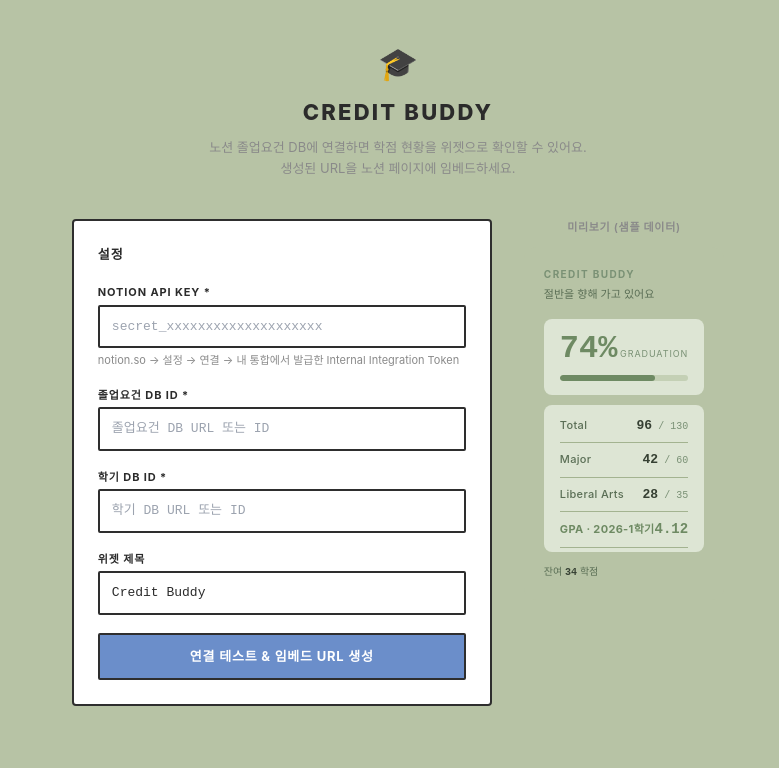
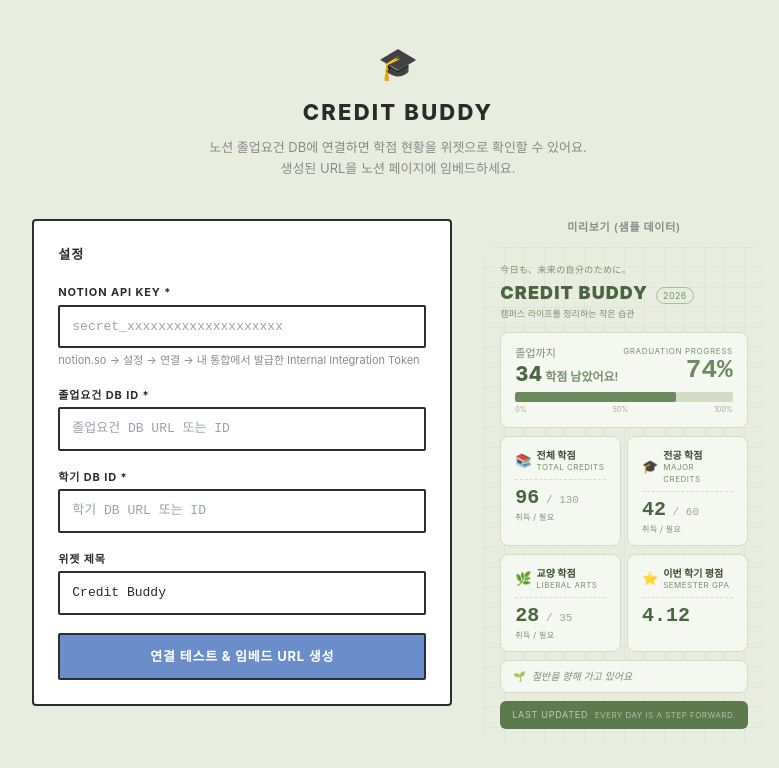
Before and after one commit to jyj97122512-creator/notion-campuse-grad-credit-widget, a Next.js app: page / in a window 1280 px wide. Shown: the top 768 px of the page, without its empty margins (242-1021 px from the left). Built offline with nearby package versions, Linux system fonts and the light colour scheme.

Commit message:
design: v3 - Japanese campus planner style (reference match)

```diff
--- a/src/app/globals.css
+++ b/src/app/globals.css
@@ -3,11 +3,11 @@
 @tailwind utilities;
 
 :root {
-  --bg: #B7C3A5;
-  --card: #DDE5D4;
-  --accent: #6E8A63;
-  --text: #364033;
-  --muted: #5A6E55;
+  --bg: #E8EDE0;
+  --card: #F5F7F1;
+  --accent: #4A6640;
+  --text: #3A4A35;
+  --muted: #7A9170;
 }
 
 * {
--- a/src/components/CreditWidget.tsx
+++ b/src/components/CreditWidget.tsx
@@ -4,15 +4,18 @@
 import { getStatusMessage } from '@/lib/credit-calculator'
 
 const C = {
-  bg: '#B7C3A5',
-  card: '#DDE5D4',
-  cardAlt: '#CDD8C2',
-  accent: '#6E8A63',
-  text: '#364033',
-  muted: '#5A6E55',
-  mutedLight: '#7A9175',
-  progressEmpty: '#C4D0B5',
-  divider: '#A3B390',
+  bg: '#E8EDE0',
+  card: '#F5F7F1',
+  cardBorder: '#D4DCC8',
+  accentDark: '#4A6640',
+  accentMid: '#6B8A5E',
+  accentLight: '#A8BC98',
+  text: '#3A4A35',
+  muted: '#7A9170',
+  mutedLight: '#9AAD8E',
+  footer: '#5C7A4E',
+  footerText: '#E8EDE0',
+  progressBg: '#D4DCC8',
 }
 
 interface Props {
@@ -21,57 +24,58 @@
   updatedAt?: string
 }
 
-function StatRow({
+function StatCard({
+  icon,
   label,
+  sublabel,
   earned,
   required,
-  highlight = false,
 }: {
+  icon: string
   label: string
+  sublabel: string
   earned: number | string
   required?: number
-  highlight?: boolean
 }) {
   return (
     <div
       style={{
-        display: 'flex',
-        justifyContent: 'space-between',
-        alignItems: 'baseline',
-        padding: '7px 0',
-        borderBottom: `1px solid ${C.divider}`,
+        background: C.card,
+        border: `1px solid ${C.cardBorder}`,
+        borderRadius: '8px',
+        padding: '12px 14px 10px',
+        flex: 1,
       }}
     >
-      <span
-        style={{
-          fontSize: '11px',
-          color: highlight ? C.accent : C.muted,
-          fontWeight: highlight ? 700 : 500,
-          letterSpacing: '0.03em',
-        }}
-      >
-        {label}
-      </span>
-      <span
-        style={{
-          fontFamily: '"DM Mono", "Courier New", monospace',
-          fontSize: highlight ? '14px' : '13px',
-          fontWeight: 700,
-          color: highlight ? C.accent : C.text,
-        }}
-      >
+      {/* icon + label */}
+      <div style={{ display: 'flex', alignItems: 'center', gap: '5px', marginBottom: '6px' }}>
+        <span style={{ fontSize: '13px' }}>{icon}</span>
+        <div>
+          <div style={{ fontSize: '10px', fontWeight: 700, color: C.text, lineHeight: 1.2 }}>{label}</div>
+          <div style={{ fontSize: '8px', color: C.muted, letterSpacing: '0.06em', textTransform: 'uppercase' }}>{sublabel}</div>
+        </div>
+      </div>
+      {/* divider */}
+      <div style={{ borderTop: `1px dashed ${C.cardBorder}`, marginBottom: '8px' }} />
+      {/* value */}
+      <div style={{ fontFamily: '"Courier New", monospace', fontWeight: 700, color: C.accentDark, fontSize: '20px', lineHeight: 1 }}>
         {earned}
         {required !== undefined && (
-          <span style={{ fontSize: '10px', color: C.mutedLight, fontWeight: 400 }}>
+          <span style={{ fontSize: '11px', color: C.mutedLight, fontWeight: 400 }}>
             &nbsp;/&nbsp;{required}
           </span>
         )}
-      </span>
+      </div>
+      {required !== undefined && (
+        <div style={{ fontSize: '8px', color: C.muted, marginTop: '3px', letterSpacing: '0.04em' }}>
+          취득 / 필요
+        </div>
+      )}
     </div>
   )
 }
 
-export default function CreditWidget({ summary, title = 'Credit Buddy', updatedAt }: Props) {
+export default function CreditWidget({ summary, title = 'CREDIT BUDDY', updatedAt }: Props) {
   const { requiredCredits, earnedCredits, remainingCredits, progressRate, major, liberalArts, currentSemester } =
     summary
 
@@ -81,29 +85,49 @@
     <div
       style={{
         background: C.bg,
+        backgroundImage: `
+          linear-gradient(${C.cardBorder}55 1px, transparent 1px),
+          linear-gradient(90deg, ${C.cardBorder}55 1px, transparent 1px)
+        `,
+        backgroundSize: '20px 20px',
         borderRadius: '12px',
-        padding: '20px',
+        padding: '16px',
         width: '100%',
-        maxWidth: '300px',
+        maxWidth: '340px',
         fontFamily: '-apple-system, BlinkMacSystemFont, "Helvetica Neue", sans-serif',
       }}
     >
       {/* ── Header ── */}
-      <div style={{ marginBottom: '16px' }}>
-        <div
+      <div style={{ marginBottom: '12px' }}>
+        <div style={{ fontSize: '9px', color: C.muted, letterSpacing: '0.04em', marginBottom: '2px' }}>
+          今日も、未来の自分のために。
+        </div>
+        <div style={{ display: 'flex', alignItems: 'baseline', gap: '8px' }}>
+          <span
             style={{
-            fontSize: '10px',
-            fontWeight: 700,
-            color: C.mutedLight,
-            letterSpacing: '0.14em',
-            textTransform: 'uppercase',
-            marginBottom: '4px',
+              fontSize: '18px',
+              fontWeight: 900,
+              color: C.accentDark,
+              letterSpacing: '0.06em',
             }}
           >
             {title}
+          </span>
+          <span
+            style={{
+              fontSize: '9px',
+              color: C.muted,
+              border: `1px solid ${C.accentLight}`,
+              borderRadius: '99px',
+              padding: '1px 6px',
+              letterSpacing: '0.04em',
+            }}
+          >
+            {new Date().getFullYear()}
+          </span>
         </div>
-        <div style={{ fontSize: '11px', color: C.muted }}>
-          {getStatusMessage(remainingCredits)}
+        <div style={{ fontSize: '9px', color: C.muted, marginTop: '1px' }}>
+          캠퍼스 라이프를 정리하는 작은 습관
         </div>
       </div>
 
@@ -111,48 +135,44 @@
       <div
         style={{
           background: C.card,
+          border: `1px solid ${C.cardBorder}`,
           borderRadius: '8px',
-          padding: '14px 16px',
-          marginBottom: '10px',
+          padding: '12px 14px',
+          marginBottom: '8px',
         }}
       >
+        <div style={{ display: 'flex', justifyContent: 'space-between', alignItems: 'flex-start', marginBottom: '8px' }}>
+          <div>
+            <div style={{ fontSize: '11px', color: C.muted, marginBottom: '2px' }}>졸업까지</div>
+            <div style={{ fontSize: '20px', fontWeight: 800, color: C.accentDark, lineHeight: 1 }}>
+              {remainingCredits}
+              <span style={{ fontSize: '12px', fontWeight: 600, color: C.muted }}> 학점 남았어요!</span>
+            </div>
+          </div>
+          <div style={{ textAlign: 'right' }}>
+            <div style={{ fontSize: '8px', color: C.muted, letterSpacing: '0.08em', textTransform: 'uppercase' }}>
+              GRADUATION PROGRESS
+            </div>
             <div
               style={{
-            display: 'flex',
-            justifyContent: 'space-between',
-            alignItems: 'baseline',
-            marginBottom: '10px',
-          }}
-        >
-          <span
-            style={{
-              fontFamily: '"DM Mono", "Courier New", monospace',
-              fontSize: '32px',
+                fontSize: '26px',
                 fontWeight: 700,
-              color: C.accent,
+                fontFamily: '"Courier New", monospace',
+                color: C.accentMid,
                 lineHeight: 1,
               }}
             >
               {pct}%
-          </span>
-          <span
-            style={{
-              fontSize: '9px',
-              color: C.mutedLight,
-              letterSpacing: '0.1em',
-              textTransform: 'uppercase',
-            }}
-          >
-            graduation
-          </span>
             </div>
-
-        {/* Progress Bar */}
+          </div>
+        </div>
+        {/* Progress bar */}
+        <div style={{ position: 'relative' }}>
           <div
             style={{
-            height: '6px',
-            background: C.progressEmpty,
-            borderRadius: '99px',
+              height: '10px',
+              background: C.progressBg,
+              borderRadius: '2px',
               overflow: 'hidden',
             }}
           >
@@ -162,61 +182,81 @@
                 {
                   height: '100%',
                   width: `${pct}%`,
-                background: C.accent,
-                borderRadius: '99px',
+                  background: C.accentMid,
+                  borderRadius: '2px',
                   '--target-width': `${pct}%`,
                 } as React.CSSProperties
               }
             />
           </div>
+          {/* markers */}
+          <div style={{ display: 'flex', justifyContent: 'space-between', marginTop: '3px' }}>
+            {['0%', '50%', '100%'].map((m) => (
+              <span key={m} style={{ fontSize: '7px', color: C.mutedLight }}>{m}</span>
+            ))}
+          </div>
+        </div>
       </div>
 
-      {/* ── Stats Card ── */}
+      {/* ── Stat Cards ── */}
+      <div style={{ display: 'flex', gap: '6px', marginBottom: '8px' }}>
+        <StatCard icon="📚" label="전체 학점" sublabel="Total Credits" earned={earnedCredits} required={requiredCredits} />
+        <StatCard icon="🎓" label="전공 학점" sublabel="Major Credits" earned={major.earned} required={major.required} />
+      </div>
+      <div style={{ display: 'flex', gap: '6px', marginBottom: '8px' }}>
+        <StatCard icon="🌿" label="교양 학점" sublabel="Liberal Arts" earned={liberalArts.earned} required={liberalArts.required} />
+        <StatCard
+          icon="⭐"
+          label="이번 학기 평점"
+          sublabel="Semester GPA"
+          earned={currentSemester?.gpa != null ? currentSemester.gpa.toFixed(2) : '—'}
+        />
+      </div>
+
+      {/* ── Status message ── */}
       <div
         style={{
           background: C.card,
+          border: `1px solid ${C.cardBorder}`,
           borderRadius: '8px',
-          padding: '4px 16px 0',
+          padding: '8px 12px',
+          marginBottom: '8px',
+          display: 'flex',
+          alignItems: 'center',
+          gap: '6px',
         }}
       >
-        <StatRow label="Total" earned={earnedCredits} required={requiredCredits} />
-        <StatRow label="Major" earned={major.earned} required={major.required} />
-        <StatRow label="Liberal Arts" earned={liberalArts.earned} required={liberalArts.required} />
-        <StatRow
-          label={currentSemester ? `GPA · ${currentSemester.name}` : 'GPA'}
-          earned={currentSemester?.gpa != null ? currentSemester.gpa.toFixed(2) : '—'}
-          highlight
-        />
-        <div style={{ paddingBottom: '4px' }} />
+        <span style={{ fontSize: '10px' }}>🌱</span>
+        <span style={{ fontSize: '10px', color: C.muted, fontStyle: 'italic' }}>
+          {getStatusMessage(remainingCredits)}
+        </span>
       </div>
 
-      {/* ── Footer ── */}
+      {/* ── Footer bar ── */}
       <div
         style={{
-          marginTop: '12px',
+          background: C.footer,
+          borderRadius: '6px',
+          padding: '7px 12px',
           display: 'flex',
           justifyContent: 'space-between',
           alignItems: 'center',
         }}
       >
-        <span style={{ fontSize: '10px', color: C.muted }}>
-          잔여&nbsp;
-          <strong
-            style={{
-              fontFamily: '"DM Mono", "Courier New", monospace',
-              color: C.text,
-            }}
-          >
-            {remainingCredits}
-          </strong>
-          &nbsp;학점
+        <div style={{ display: 'flex', alignItems: 'center', gap: '5px' }}>
+          <span style={{ fontSize: '9px', color: C.footerText, opacity: 0.7, letterSpacing: '0.08em', textTransform: 'uppercase' }}>
+            Last Updated
           </span>
           {updatedAt && (
-          <span style={{ fontSize: '9px', color: C.mutedLight }}>
+            <span style={{ fontSize: '9px', color: C.footerText, fontFamily: '"Courier New", monospace' }}>
               {new Date(updatedAt).toLocaleTimeString('ko-KR', { hour: '2-digit', minute: '2-digit' })} 기준
             </span>
           )}
         </div>
+        <span style={{ fontSize: '8px', color: C.footerText, opacity: 0.6, letterSpacing: '0.06em' }}>
+          EVERY DAY IS A STEP FORWARD.
+        </span>
+      </div>
     </div>
   )
 }
```
Lines whose indentation alone changed are shown as unchanged.
